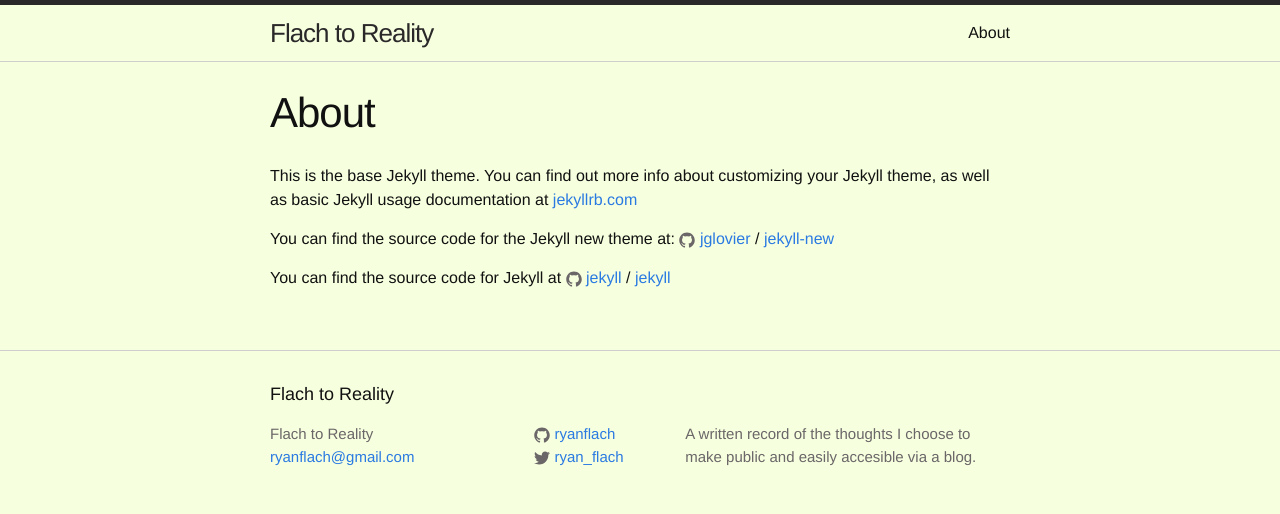
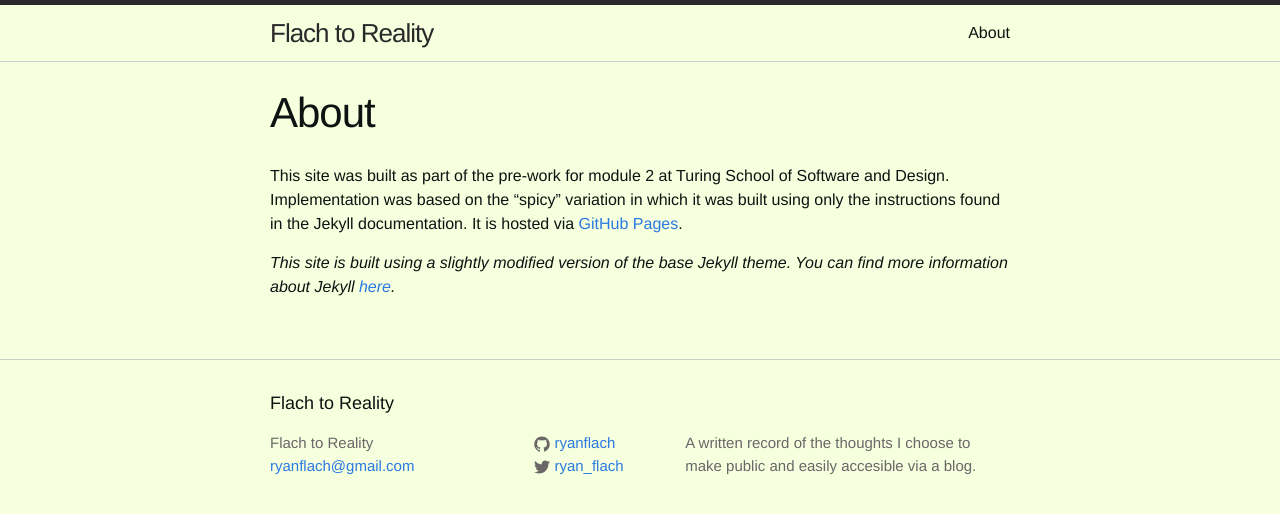
Before and after one commit to ryanflach/ryanflach.github.io, a Jekyll site: the page built from about.md, in a window 1280 px wide. Shown: the top 514 px of the page. Built offline with Jekyll 4.4.1, drawn with Linux system fonts in a browser that asks for light colours.

Commit message:
Updated ABOUT section post filename

```diff
--- a/_posts/2016-06-20-welcome-to-jekyll.markdown
+++ b/_posts/2016-06-20-something-spicy-in-my-burrito.markdown
@@ -2,7 +2,7 @@
 layout: post
 title:  "Something Spicy in my Burrito"
 date:   2016-06-20 09:08:26 -0700
-categories: random thoughts
+categories: thoughts
 ---
 Hello there. If you're reading this, you're either Andrew Carmer, a curious classmate, or terribly lost.
 
--- a/about.md
+++ b/about.md
@@ -3,13 +3,6 @@ layout: page
 title: About
 permalink: /about/
 ---
+This site was built as part of the pre-work for module 2 at Turing School of Software and Design. Implementation was based on the "spicy" variation in which it was built using only the instructions found in the Jekyll documentation. It is hosted via [GitHub Pages](https://pages.github.com/).
 
-This is the base Jekyll theme. You can find out more info about customizing your Jekyll theme, as well as basic Jekyll usage documentation at [jekyllrb.com](http://jekyllrb.com/)
-
-You can find the source code for the Jekyll new theme at:
-{% include icon-github.html username="jglovier" %} /
-[jekyll-new](https://github.com/jglovier/jekyll-new)
-
-You can find the source code for Jekyll at
-{% include icon-github.html username="jekyll" %} /
-[jekyll](https://github.com/jekyll/jekyll)
+_This site is built using a slightly modified version of the base Jekyll theme. You can find more information about Jekyll [here](http://jekyllrb.com)._
```
